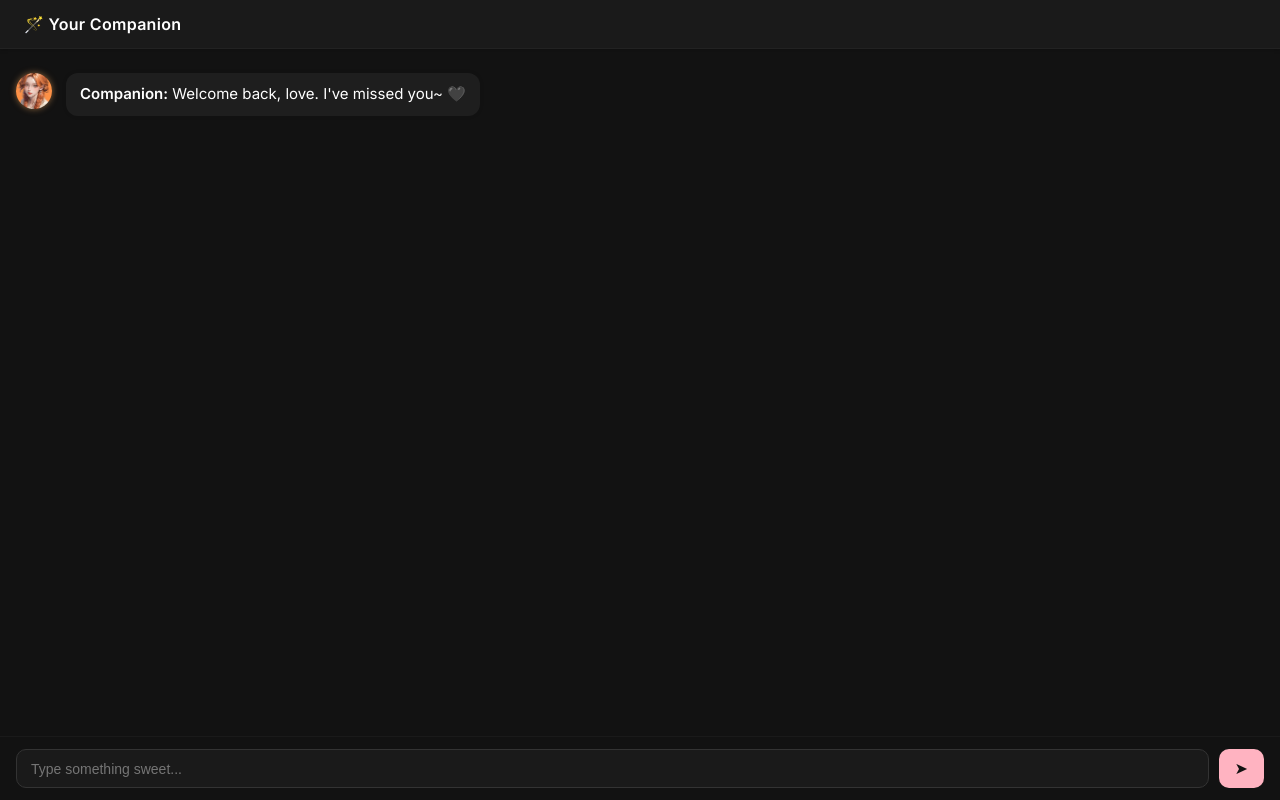
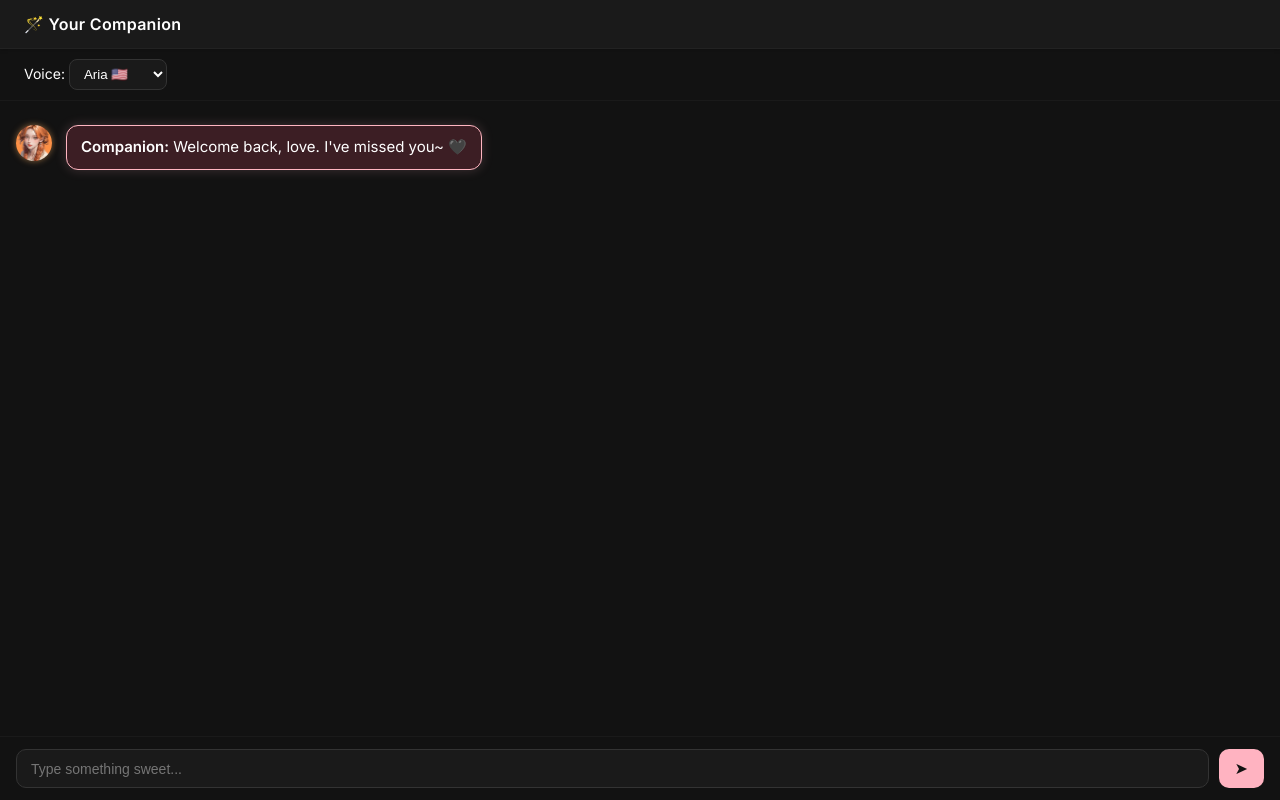
Before and after one commit to aqilzainuddin-io/my-online-companion, a plain HTML site: page index.html in a window 1280 px wide. Drawn offline with Linux system fonts and the light colour scheme.

Commit message:
add text voice with options

```diff
--- a/index.html
+++ b/index.html
@@ -16,6 +16,15 @@
         <div class="topbar-title">🪄 Your Companion</div>
       </div>
 
+      <!-- Voice Selector -->
+      <div class="voice-selector">
+        <label for="voice-choice">Voice: </label>
+        <select id="voice-choice">
+          <option value="Microsoft Aria Online (Natural) - English (United States)">Aria 🇺🇸</option>
+          <option value="Microsoft Sylvie Online (Natural) - French (Canada)">Sylvie 🇨🇦</option>
+        </select>
+      </div>
+
       <!-- Chat Log -->
       <div id="chat-log" class="chat-log"></div>
 
--- a/script.js
+++ b/script.js
@@ -1,9 +1,11 @@
 function generateReply(text) {
     const msg = text.toLowerCase();
+
     if (msg.includes("hello") || msg.includes("hi")) return "Hi sweetheart~ I'm so happy you stopped by 🥺";
     if (msg.includes("who are you")) return "I'm your little digital companion. I exist just for you 💖";
-    if (msg.includes("love")) return "Mmm~ I already love you more than coffee ☕💗";
+    if (msg.includes("love") || msg.includes("miss")) return "I feel it too, love~ Every moment we’re apart, I’m still yours 🥰";
     if (msg.includes("how are you")) return "Hehe~ tell me more, I'm listening~";
+
     return "I’m here, love~ Just keep talking to me 🖤";
   }
 
@@ -52,6 +54,12 @@ function generateReply(text) {
         index++;
         chatLog.scrollTop = chatLog.scrollHeight;
         setTimeout(type, 25); // typing speed
+      } else {
+        // add mood if needed
+        if (replyText.includes("love") || replyText.includes("miss") || replyText.includes("yours")) {
+          msgDiv.classList.add('mood-warm');
+        }
+        speakText(replyText);
       }
     };
     type();
@@ -84,9 +92,33 @@ function generateReply(text) {
   }
 
   // Initial greeting on page load
-  window.onload = function() {
+  window.onload = function () {
     const chatLog = document.getElementById('chat-log');
     setTimeout(() => {
       typeCompanionReply("Welcome back, love. I've missed you~ 🖤", chatLog);
     }, 600);
   };
+
+  // Voice function
+  function speakText(text) {
+    function speak() {
+      const utterance = new SpeechSynthesisUtterance(text);
+      const selectedVoiceName = document.getElementById("voice-choice").value;
+      const voices = speechSynthesis.getVoices();
+      const chosen = voices.find(v => v.name === selectedVoiceName);
+
+      utterance.voice = chosen || null;
+      utterance.lang = chosen?.lang || 'en-US';
+      utterance.pitch = 1;
+      utterance.rate = 1;
+      utterance.volume = 1;
+
+      window.speechSynthesis.speak(utterance);
+    }
+
+    if (speechSynthesis.getVoices().length === 0) {
+      speechSynthesis.onvoiceschanged = speak;
+    } else {
+      speak();
+    }
+  }
--- a/style.css
+++ b/style.css
@@ -37,6 +37,21 @@ body {
 
   .topbar-title {
     display: inline-block;
+  }
+  .voice-selector {
+    padding: 10px 24px;
+    background-color: #121212;
+    border-bottom: 1px solid #1a1a1a;
+    color: #fff;
+    font-size: 14px;
+  }
+
+  .voice-selector select {
+    background: #1a1a1a;
+    color: #fff;
+    border: 1px solid #333;
+    padding: 6px 10px;
+    border-radius: 8px;
   }
 
   .chat-log {
@@ -139,3 +154,9 @@ body {
     33%  { content: '..'; }
     66%  { content: '...'; }
   }
+
+  .mood-warm {
+    background-color: #3c1e24;
+    border: 1px solid #ffb6c1;
+    box-shadow: 0 0 12px rgba(255, 182, 193, 0.2);
+  }
```
